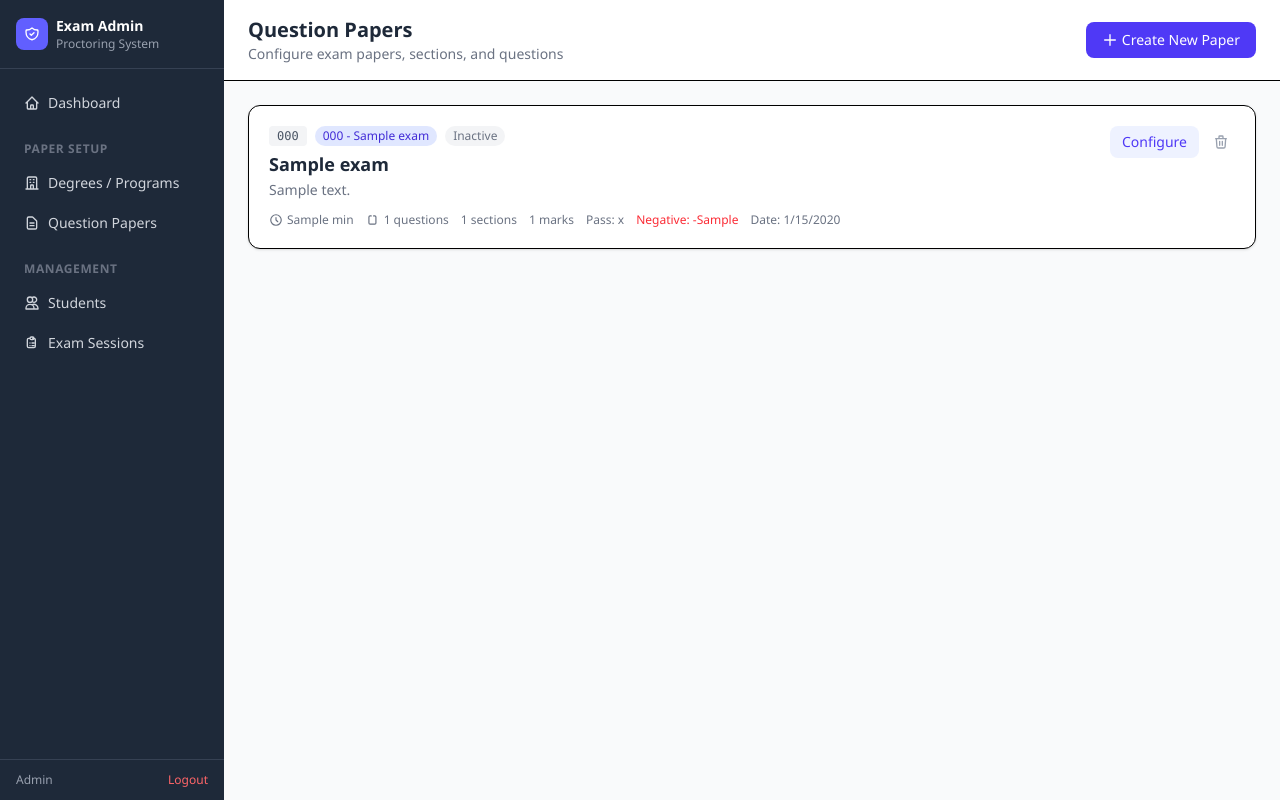
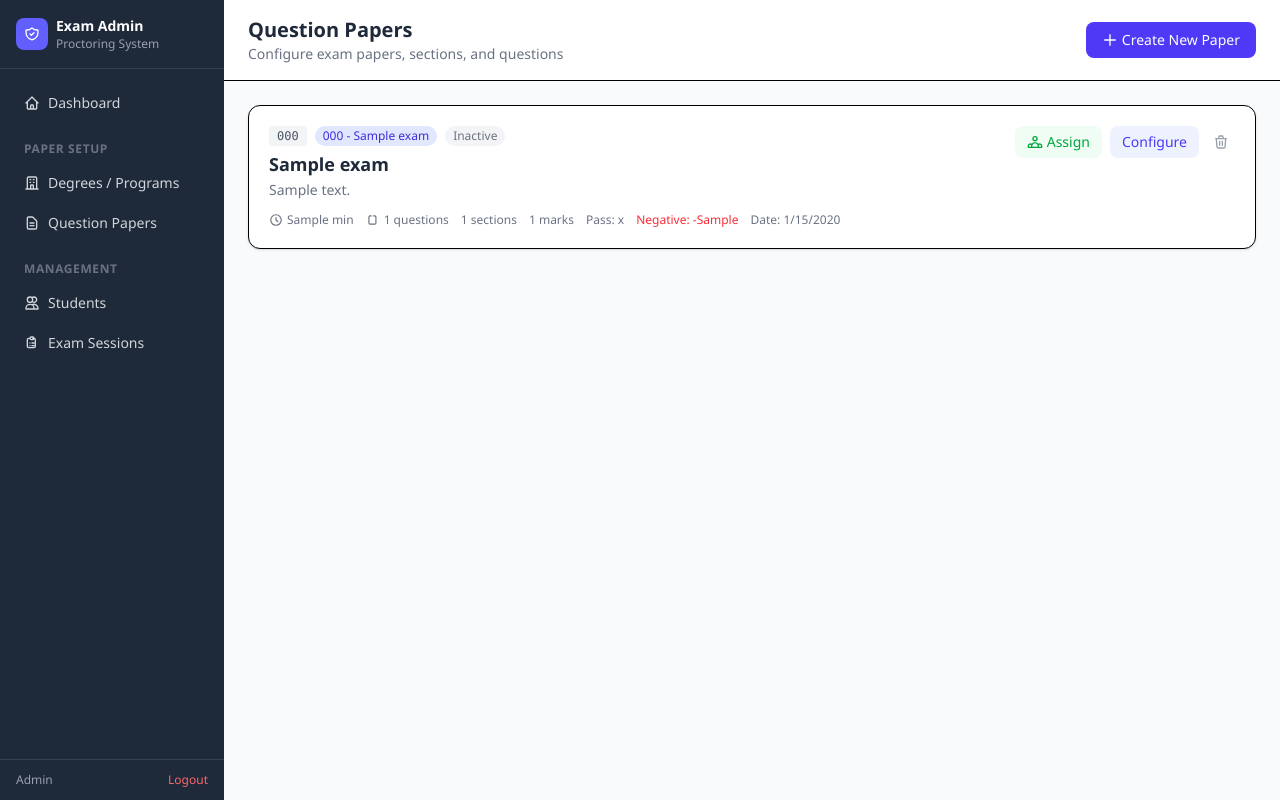
Before and after one commit to atlasskilltech/entrance, a Node server app: template views/admin/exams.ejs in a window 1280 px wide. Run offline with Node 20, Linux system fonts and the light colour scheme; the template is opened without the code that fills it: most values are stand-ins (such as "Sample title", 1, 10 or a date in 2020); style sheets or scripts are compiled from the project's sources.

Commit message:
fix: add Assign button to exam list page
Added "Assign" button directly on the Question Papers list so admins
can assign students without first entering the Configure page.

https://claude.ai/code/session_013wod3aAtYAmh4KizLnTGRA

```diff
--- a/views/admin/exams.ejs
+++ b/views/admin/exams.ejs
@@ -55,6 +55,10 @@
               </div>
 
               <div class="flex items-center space-x-2 ml-4">
+                <a href="/admin/exams/<%= e.id %>/assignments" class="px-3 py-1.5 bg-green-50 text-green-600 rounded-lg text-sm font-medium hover:bg-green-100 transition flex items-center space-x-1">
+                  <svg class="w-4 h-4" fill="none" stroke="currentColor" viewBox="0 0 24 24"><path stroke-linecap="round" stroke-linejoin="round" stroke-width="2" d="M17 20h5v-2a3 3 0 00-5.356-1.857M17 20H7m10 0v-2c0-.656-.126-1.283-.356-1.857M7 20H2v-2a3 3 0 015.356-1.857M7 20v-2c0-.656.126-1.283.356-1.857m0 0a5.002 5.002 0 019.288 0M15 7a3 3 0 11-6 0 3 3 0 016 0z"/></svg>
+                  <span>Assign</span>
+                </a>
                 <a href="/admin/exams/<%= e.id %>" class="px-3 py-1.5 bg-indigo-50 text-indigo-600 rounded-lg text-sm font-medium hover:bg-indigo-100 transition">
                   Configure
                 </a>
```
